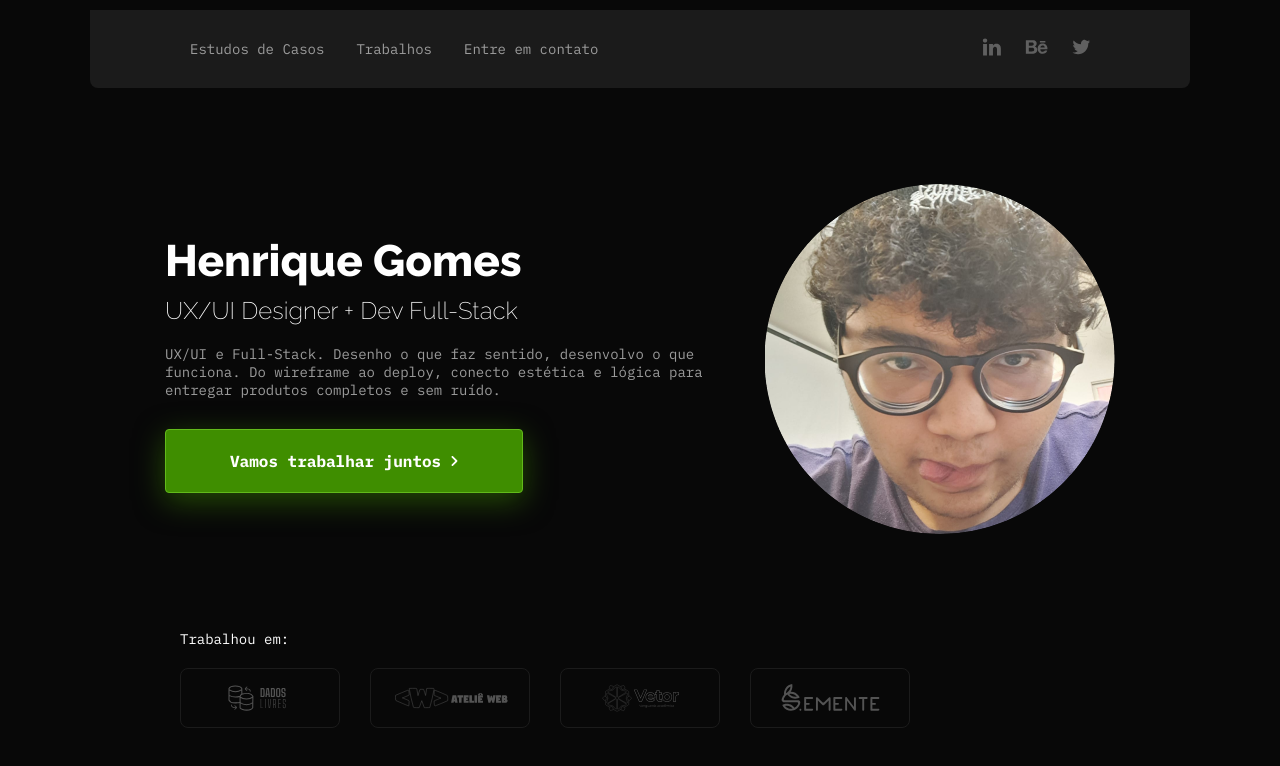
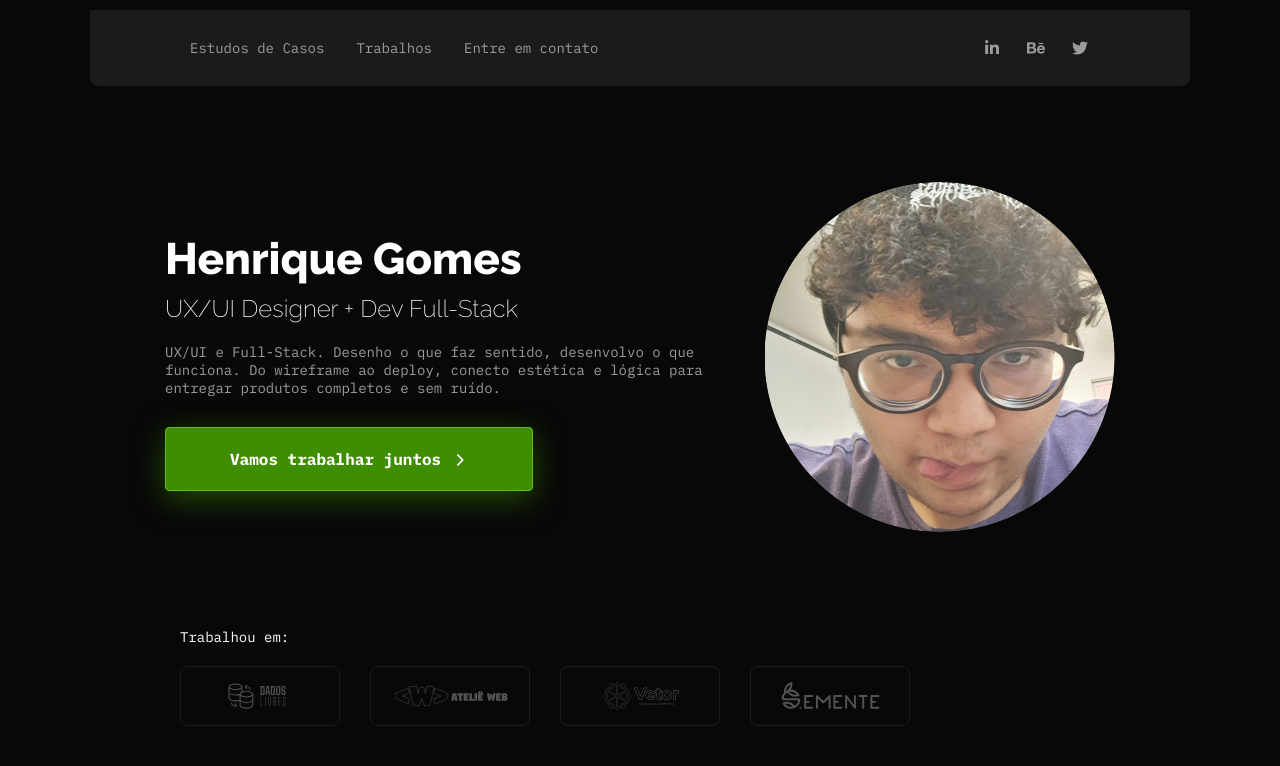
Before and after one commit to Ricki-h/portfolio, a plain HTML site: page index.html in a window 1280 px wide. Drawn offline with Linux system fonts and the light colour scheme; a web font is replaced by a local one.

Commit message:
mudando de img pra font-awesome

```diff
--- a/assets/scss/design.scss
+++ b/assets/scss/design.scss
@@ -60,10 +60,14 @@ header {
         @include links($text-color, $white);
         font-family: $text-font;
         font-size: $text-size;
+    }
+    #social-medias a {
+        font-size: $big-text-size;
+    }
 
-        img {
-            @include svg-link(0.3, 1)
-        }
+    #menu-btn {
+        color: $white;
+        font-size: 20px;
     }
 }
 
@@ -101,7 +105,7 @@ main {
         color: $white;
         display: flex;
         padding: 21px 64px;
-        align-items: center;
+        align-items:baseline;
         justify-content: center;
         gap: 10px;
         border-radius: 4px;
--- a/index.html
+++ b/index.html
@@ -13,11 +13,12 @@
     <link href="https://fonts.googleapis.com/css2?family=IBM+Plex+Mono:ital,wght@0,100;0,200;0,300;0,400;0,500;0,600;0,700;1,100;1,200;1,300;1,400;1,500;1,600;1,700&family=Raleway:ital,wght@0,100..900;1,100..900&family=Space+Mono:ital,wght@0,400;0,700;1,400;1,700&family=Tiny5&display=swap" rel="stylesheet">
     <script src="./scripts/script.js"></script>
     <link rel="shortcut icon" type="imagex/svg" href="./assets/img/vectors/portfolio icon.svg">
+    <link rel="stylesheet" href="https://cdnjs.cloudflare.com/ajax/libs/font-awesome/7.0.1/css/all.min.css" integrity="sha512-2SwdPD6INVrV/lHTZbO2nodKhrnDdJK9/kg2XD1r9uGqPo1cUbujc+IYdlYdEErWNu69gVcYgdxlmVmzTWnetw==" crossorigin="anonymous" referrerpolicy="no-referrer" />
 </head>
 <body>
     <header>
         <button id="menu-btn" onclick="menushow()">
-            <img src="./assets/img/vectors/menu.svg" alt="">
+            <i class="fa-solid fa-bars"></i>
         </button>
         <nav class="small-menu">
             <a href="#">Estudos de Casos</a>
@@ -30,9 +31,9 @@
             <a href="#">Entre em contato</a>
         </nav>
         <div id="social-medias">
-            <a href="#"><img src="./assets/img/social-media-icons/LinkedIn.svg" alt="Linkedin-logo"></a>
-            <a href="#"><img src="./assets/img/social-media-icons/Behance.svg" alt="Behance-logo"></a>
-            <a href="#"><img src="./assets/img/social-media-icons/Twitter.svg" alt="Twitter-logo"></a>
+            <a href="#"><i class="fa-brands fa-linkedin-in"></i></a>
+            <a href="#"><i class="fa-brands fa-behance"></i></a>
+            <a href="#"><i class="fa-brands fa-twitter"></i></a>
         </div>
     </header>
 
@@ -53,7 +54,7 @@
 
             <button class="btn-green">
                 <span>Vamos trabalhar juntos</span>
-                <img src="./assets/img/vectors/right-arrow.svg" alt="Right-arrow">
+                <i class="fa-solid fa-chevron-right"></i>
             </button>
         </div>
 
```
Also changed, not shown: assets/css/style.css, assets/img/social-media-icons/Behance.svg (deleted), assets/img/social-media-icons/LinkedIn.svg (deleted), assets/img/social-media-icons/Twitter.svg (deleted), assets/img/vectors/menu.svg (deleted), assets/img/vectors/right-arrow.svg (deleted), 1 other file.
